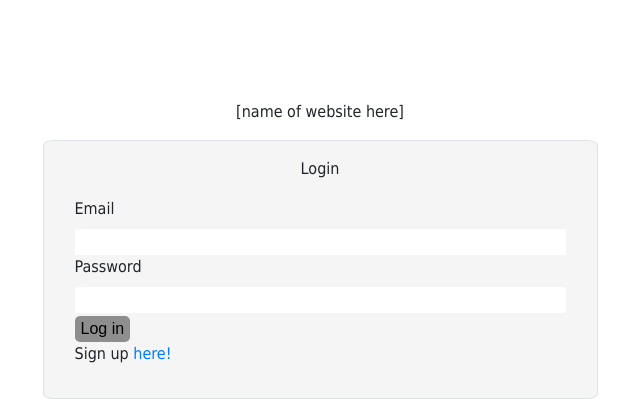
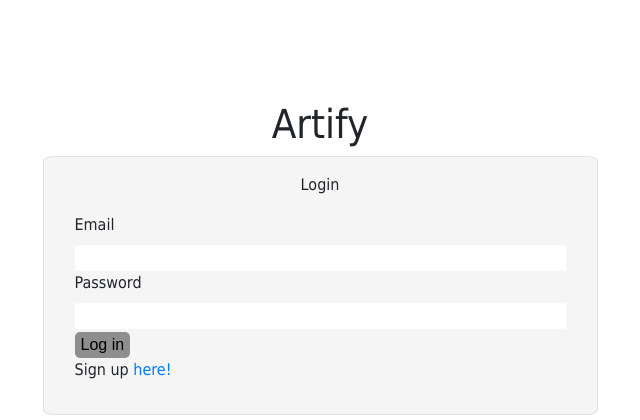
Before and after one commit to maxcutlyp/cits3403, a Flask app: page /login in a window 1280 px wide. Shown: the top 420 px of the page, without its empty margins (320-960 px from the left). Run offline with Flask 3, Linux system fonts and the light colour scheme; some libraries are stand-ins or nearby versions.

Commit message:
add site name to login and signup pages

```diff
--- a/app/templates/login.html
+++ b/app/templates/login.html
@@ -7,7 +7,7 @@
     <body class = "background">
         <div class = "container align-items-center h-50 align-middle vertical-buff">
             <div>
-                <p class = "text-center text">[name of website here]</p>
+                <h1 class = "text-center text">Artify</h1>
             </div>
             <div class = "container box border w-50 p-3">
                 {% if error %}
@@ -25,7 +25,7 @@
                     {{ form.password(class_='container input-box') }}
                     <br>
                     {{ form.submit() }}
-                    <p class = "text">Sign up <a href="{{ url_for('signup') }}">here!</a> </p>
+                    <p class = "text">Sign up <a href="{{ url_for('signup', next=request.args.get('next')) }}">here!</a> </p>
                 </form>
             </div>
         </div>
--- a/app/templates/signup.html
+++ b/app/templates/signup.html
@@ -7,7 +7,7 @@
     <body class = "background">
         <div class = "container align-items-center h-50 align-middle vertical-buff">
             <div>
-                <p class = "text-center text">[name of website here]</p>
+                <h1 class = "text-center text">Artify</h1>
             </div>
             <div class = "container box border w-50 p-3">
                 {% if error %}
```
